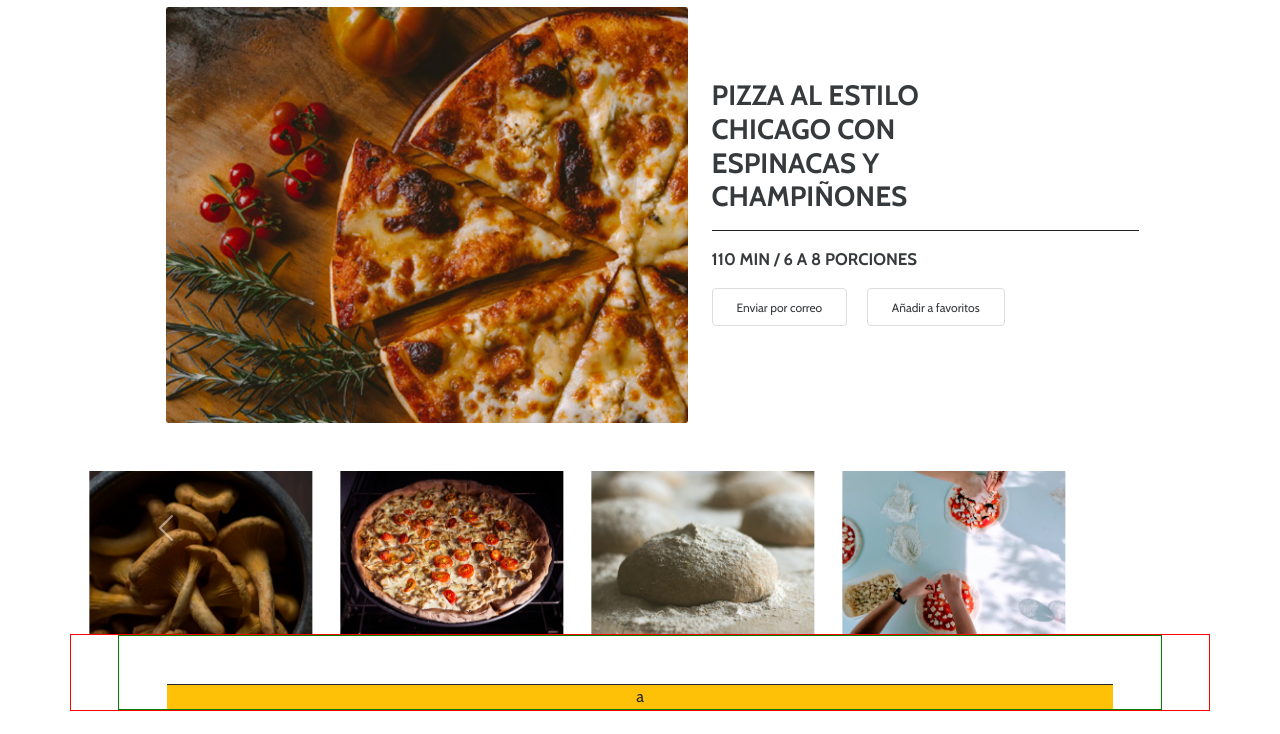
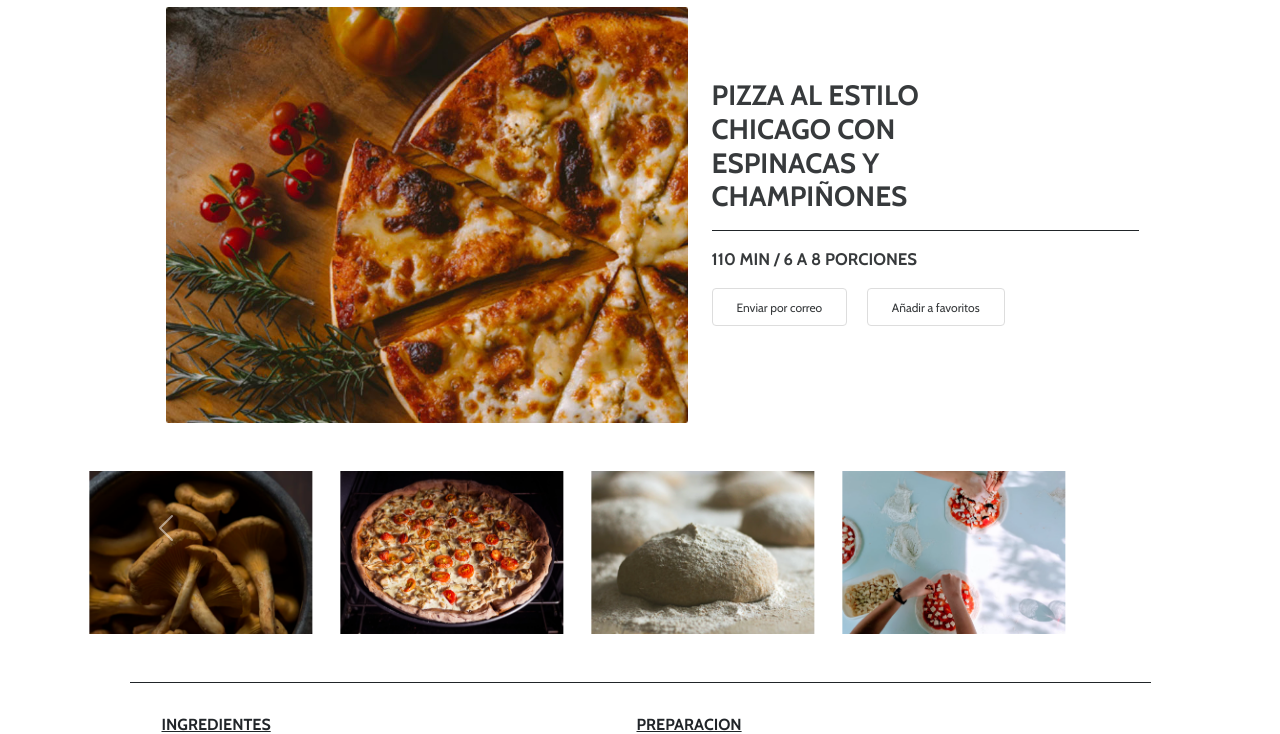
Before and after one commit to jemm2008/desafio_Ricomida, a plain HTML site: page index.html in a window 1280 px wide. Shown: the part 67-801 px from the top of the page. Drawn offline with nearby package versions, Linux system fonts and the light colour scheme.

Commit message:
Finalizado HTML-CSS mobile y Desktop

```diff
--- a/index.html
+++ b/index.html
@@ -1,6 +1,5 @@
 <!DOCTYPE html>
 <html lang="es">
-
     <head>
         <meta charset="UTF-8">
         <meta http-equiv="X-UA-Compatible" content="IE=edge">
@@ -26,9 +25,10 @@
 
 
     <body>
+
+
         <header id="header">
             <div class="container-fluid">
-
                 <div class="row bg_gris_oscuro">
                     <div class="col">
                         <nav class="navbar navbar-expand-md navbar-dark py-0">
@@ -38,13 +38,9 @@
                             <a class="navbar-brand" href="#">
                                 <h1 class="d-none d-md-block d-lg-none lobsterfont display-6  my-sm-0 ms-md-4 ps-md-4">Ricomida</h1>
                             </a>
-
                             <a class="navbar-brand" href="#">
                                 <h1 class="d-none d-lg-block lobsterfont h2 my-sm-0 ms-lg-5 p-sm-0  ps-lg-5">Ricomida</h1>
                             </a>
-
-
-
                             <button class="navbar-toggler me-3" type="button" data-bs-toggle="collapse"
                                 data-bs-target="#navbarNav" aria-controls="navbarNav" aria-expanded="false"
                                 aria-label="Toggle navigation">
@@ -69,14 +65,12 @@
                         </nav>
                     </div>
                 </div>
-
                 <div class="row">
                     <div class="col-12">
                         <div class=" d-block d-sm-none mx-4 my-3 border-top border-dark ">
                         </div>
                     </div>
                 </div>
-
             </div>
         </header>
 
@@ -84,11 +78,9 @@
         <section id="foto_titulo">
             <div class="container">
                 <div class="row d-flex justify-content-center">
-
                     <div class="col-12 col-md-6 mt-sm-4 text-center px-sm-0">
                         <img class="px-4 ps-md-5 pe-md-0" src="assets/img/principal.jpg" alt="foto_principal" width="100%">
                     </div>
-
                     <div class="col-12 col-md-6 col-lg-5 text-center px-4 mb-4 text_gris_oscuro mt-md-4 pt-md-3 text-sm-start pt-lg-5">
                         <h1 class="d-block d-md-none mt-3 fw-bold mx-sm-0">PIZZA AL ESTILO CHICAGO CON ESPINACAS Y CHAMPIÑONES</h1>
                         <h3 class="d-none d-md-block mt-md-0 pt-md-0 pt-lg-4 fw-bold me-md-5 pe-md-5">PIZZA AL ESTILO CHICAGO CON ESPINACAS Y CHAMPIÑONES</h2>
@@ -97,11 +89,9 @@
                         <button type="button" class="btn bordeboton mx-3 px-2 ms-sm-0 px-sm-4"><span class="ftsz_2 text_gris_oscuro">Enviar por correo</span></button>
                         <button type="button" class="btn bordeboton me-3 px-2  px-sm-4"><span class="ftsz_2 text_gris_oscuro">Añadir a favoritos</span></button>
                     </div>
-
                 </div>
             </div>
         </section>
-
 
 
         <section id="carrusel" class="d-none d-md-block">
@@ -109,7 +99,6 @@
                 <div class="row">
                     <div class="col-12">
                         <div id="carouselExampleControls" class="carousel slide" data-bs-ride="carousel">
-
                             <div class="carousel-inner">
                                 <div class="carousel-item active text-center mt-5">
                                     <img src="assets/img/slider-1.png" class="d-inline-block me-4" alt="slider1_image" width="20%">
@@ -124,7 +113,6 @@
                                     <img src="assets/img/slider-8.png" class="d-inline-block" alt="slider8_image" width="20%">
                                 </div>
                             </div>
-
                             <button class="carousel-control-prev" type="button" data-bs-target="#carouselExampleControls"
                                 data-bs-slide="prev">
                                 <span class="carousel-control-prev-icon" aria-hidden="true"></span>
@@ -135,27 +123,21 @@
                                 <span class="carousel-control-next-icon" aria-hidden="true"></span>
                                 <span class="visually-hidden">Next</span>
                             </button>
-
                         </div>
                     </div>
                 </div>
-
-
-                <div class="row rrrr justify-content-center">
-                    <div class="col-11 text-center px-5 gggg">
-                        <div class="mt-5 border-top border-dark bg-warning">a</div>
+                <div class="row justify-content-center">
+                    <div class="col-11 text-center">
+                        <div class="mt-5 border-top border-dark"></div>
                     </div>
                 </div>
-
             </div>
         </section>
 
 
-
-
         <section id="receta">
             <div class="container">
-                <div class="row d-flex mt-md-4 justify-content-center">
+                <div class="row d-flex mt-md-3 justify-content-center">
                     <div class="col-12 col-md-5">
                         <h6 class="d-block d-md-none fw-bold mx-4 px-2 my-3">INGREDIENTES</h6>
                         <h6 class="d-none d-md-block fw-bold mx-md-4 px-md-2 my-md-3 text-decoration-underline">INGREDIENTES</h6>
@@ -234,7 +216,7 @@
             <div class="container">
                 <div class="row">
                     <div class="col-12">
-                        <div class="mx-4 border-top border-dark"></div>
+                        <div class="mx-4 mt-md-4 border-top border-dark"></div>
                     </div>
                 </div>
 
```
